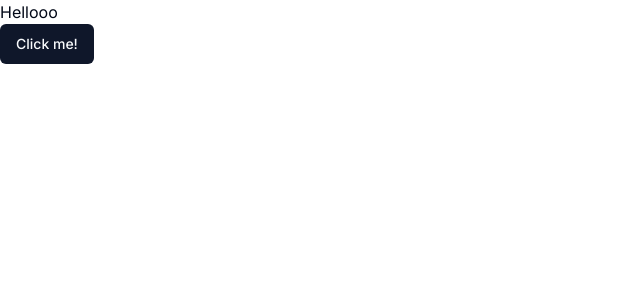
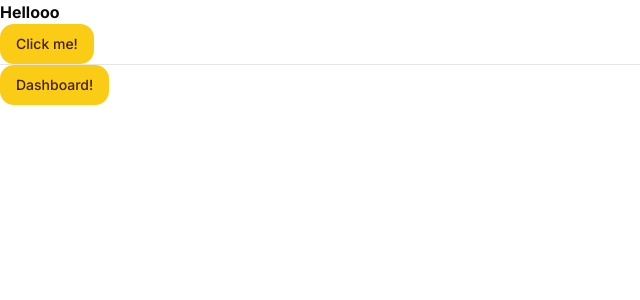
Before and after one commit to aneenajohn/generate-with-ai, a Next.js app: page / in a window 1280 px wide. Shown: the top 300 px of the page, without its empty margins (0-640 px from the left). Built offline with nearby package versions, Linux system fonts and the light colour scheme.

Commit message:
Authentication for protected routes added with clerk auth package
Signed-off-by: Aneena John <aneenajohn@gmail.com>

```diff
--- /dev/null
+++ b/app/(auth)/sign-in/[[...sign-in]]/page.tsx
@@ -0,0 +1,5 @@
+import { SignIn } from '@clerk/nextjs';
+
+export default function Page() {
+  return <SignIn />;
+}
--- /dev/null
+++ b/app/(auth)/sign-up/[[...sign-up]]/page.tsx
@@ -0,0 +1,5 @@
+import { SignUp } from '@clerk/nextjs';
+
+export default function Page() {
+  return <SignUp />;
+}
--- /dev/null
+++ b/app/(dashboard)/dashboard/page.tsx
@@ -0,0 +1,9 @@
+import { Button } from '@/components/ui/button';
+
+export default function DashboardPage() {
+  return (
+    <>
+      <Button>Dashboard!</Button>
+    </>
+  );
+}
--- a/app/globals.css
+++ b/app/globals.css
@@ -2,67 +2,56 @@
 @tailwind components;
 @tailwind utilities;
 
+:root,
+html,
+body {
+  height: 100%;
+}
+
 @layer base {
   :root {
     --background: 0 0% 100%;
-    --foreground: 222.2 84% 4.9%;
-
+    --foreground: 20 14.3% 4.1%;
     --card: 0 0% 100%;
-    --card-foreground: 222.2 84% 4.9%;
-
+    --card-foreground: 20 14.3% 4.1%;
     --popover: 0 0% 100%;
-    --popover-foreground: 222.2 84% 4.9%;
-
-    --primary: 222.2 47.4% 11.2%;
-    --primary-foreground: 210 40% 98%;
-
-    --secondary: 210 40% 96.1%;
-    --secondary-foreground: 222.2 47.4% 11.2%;
-
-    --muted: 210 40% 96.1%;
-    --muted-foreground: 215.4 16.3% 46.9%;
-
-    --accent: 210 40% 96.1%;
-    --accent-foreground: 222.2 47.4% 11.2%;
-
+    --popover-foreground: 20 14.3% 4.1%;
+    --primary: 47.9 95.8% 53.1%;
+    --primary-foreground: 26 83.3% 14.1%;
+    --secondary: 60 4.8% 95.9%;
+    --secondary-foreground: 24 9.8% 10%;
+    --muted: 60 4.8% 95.9%;
+    --muted-foreground: 25 5.3% 44.7%;
+    --accent: 60 4.8% 95.9%;
+    --accent-foreground: 24 9.8% 10%;
     --destructive: 0 84.2% 60.2%;
-    --destructive-foreground: 210 40% 98%;
-
-    --border: 214.3 31.8% 91.4%;
-    --input: 214.3 31.8% 91.4%;
-    --ring: 222.2 84% 4.9%;
-
-    --radius: 0.5rem;
+    --destructive-foreground: 60 9.1% 97.8%;
+    --border: 20 5.9% 90%;
+    --input: 20 5.9% 90%;
+    --ring: 20 14.3% 4.1%;
+    --radius: 1rem;
   }
 
   .dark {
-    --background: 222.2 84% 4.9%;
-    --foreground: 210 40% 98%;
-
-    --card: 222.2 84% 4.9%;
-    --card-foreground: 210 40% 98%;
-
-    --popover: 222.2 84% 4.9%;
-    --popover-foreground: 210 40% 98%;
-
-    --primary: 210 40% 98%;
-    --primary-foreground: 222.2 47.4% 11.2%;
-
-    --secondary: 217.2 32.6% 17.5%;
-    --secondary-foreground: 210 40% 98%;
-
-    --muted: 217.2 32.6% 17.5%;
-    --muted-foreground: 215 20.2% 65.1%;
-
-    --accent: 217.2 32.6% 17.5%;
-    --accent-foreground: 210 40% 98%;
-
+    --background: 20 14.3% 4.1%;
+    --foreground: 60 9.1% 97.8%;
+    --card: 20 14.3% 4.1%;
+    --card-foreground: 60 9.1% 97.8%;
+    --popover: 20 14.3% 4.1%;
+    --popover-foreground: 60 9.1% 97.8%;
+    --primary: 47.9 95.8% 53.1%;
+    --primary-foreground: 26 83.3% 14.1%;
+    --secondary: 12 6.5% 15.1%;
+    --secondary-foreground: 60 9.1% 97.8%;
+    --muted: 12 6.5% 15.1%;
+    --muted-foreground: 24 5.4% 63.9%;
+    --accent: 12 6.5% 15.1%;
+    --accent-foreground: 60 9.1% 97.8%;
     --destructive: 0 62.8% 30.6%;
-    --destructive-foreground: 210 40% 98%;
-
-    --border: 217.2 32.6% 17.5%;
-    --input: 217.2 32.6% 17.5%;
-    --ring: 212.7 26.8% 83.9%;
+    --destructive-foreground: 60 9.1% 97.8%;
+    --border: 12 6.5% 15.1%;
+    --input: 12 6.5% 15.1%;
+    --ring: 35.5 91.7% 32.9%;
   }
 }
 
--- a/app/layout.tsx
+++ b/app/layout.tsx
@@ -1,12 +1,13 @@
-import type { Metadata } from "next";
-import { Inter } from "next/font/google";
-import "./globals.css";
+import type { Metadata } from 'next';
+import { Inter } from 'next/font/google';
+import { ClerkProvider } from '@clerk/nextjs';
+import './globals.css';
 
-const inter = Inter({ subsets: ["latin"] });
+const inter = Inter({ subsets: ['latin'] });
 
 export const metadata: Metadata = {
-  title: "Create Next App",
-  description: "Generated by create next app",
+  title: 'Custom GPT',
+  description: 'Customized GPT to generate text, images, music',
 };
 
 export default function RootLayout({
@@ -15,8 +16,10 @@
   children: React.ReactNode;
 }>) {
   return (
-    <html lang="en">
-      <body className={inter.className}>{children}</body>
-    </html>
+    <ClerkProvider>
+      <html lang='en'>
+        <body className={inter.className}>{children}</body>
+      </html>
+    </ClerkProvider>
   );
 }
--- a/app/page.tsx
+++ b/app/page.tsx
@@ -1,10 +1,14 @@
 import { Button } from '@/components/ui/button';
+import DashboardPage from '@/app/(dashboard)/dashboard/page';
 
 export default function Home() {
   return (
     <>
-      <p>Hellooo</p>
+      <p className='text-pretty font-bold'>Hellooo</p>
       <Button>Click me!</Button>
+
+      <hr />
+      <DashboardPage />
     </>
   );
 }
--- a/package.json
+++ b/package.json
@@ -9,6 +9,7 @@
     "lint": "next lint"
   },
   "dependencies": {
+    "@clerk/nextjs": "^4.29.11",
     "@radix-ui/react-slot": "^1.0.2",
     "class-variance-authority": "^0.7.0",
     "clsx": "^2.1.0",
```
Also changed, not shown: middleware.ts (added, +9 -0 lines), 2 other files (tests, documents, lock files or other folders).
